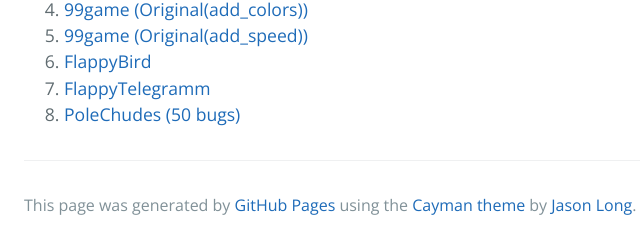
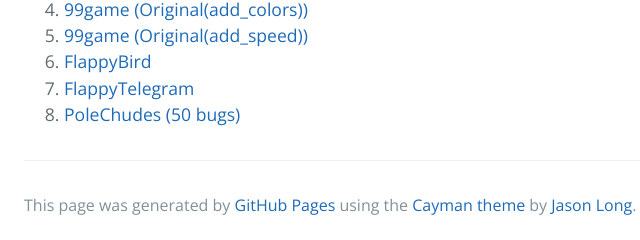
Before and after one commit to AnatolyKorablyov/anatolykorablyov.github.io, a plain HTML site: page index.html in a window 1280 px wide. Shown: the part 479-719 px from the top of the page, 200-840 px from the left. Drawn offline with nearby package versions, Linux system fonts and the light colour scheme.

Commit message:
Update index.html

```diff
--- a/index.html
+++ b/index.html
@@ -27,7 +27,7 @@
 <li><a href="https://anatolykorablyov.github.io/99game_original-add_colors-/">99game (Original(add_colors))</a></li>
   <li><a href="https://anatolykorablyov.github.io/99game_original-add_speed-/">99game (Original(add_speed))</a></li>
 <li><a href="https://anatolykorablyov.github.io/FlappyBird/">FlappyBird</a></li>
-<li><a href="https://anatolykorablyov.github.io/flappy_telegram/">FlappyTelegramm</a></li>
+<li><a href="https://anatolykorablyov.github.io/flappy_telegram/">FlappyTelegram</a></li>
 <li><a href="https://anatolykorablyov.github.io/PoleChudes/">PoleChudes (50 bugs)</a></li>
 </ol>
 
```
